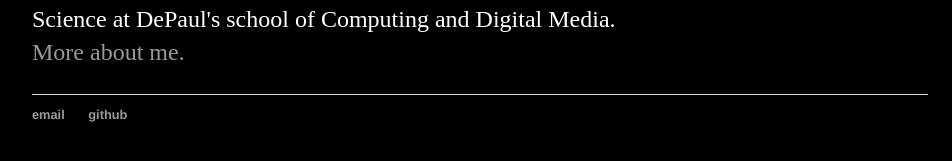
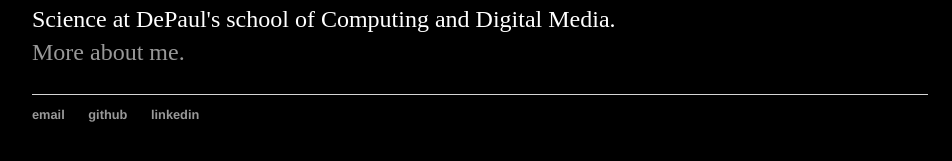
Before and after one commit to bwray/bwray.github.io, a Jekyll site: the page built from index.html, in a window 1280 px wide. Shown: the part 262-423 px from the top of the page, without its empty margins (160-1112 px from the left). Built offline with Jekyll 4.4.1, drawn with Linux system fonts in a browser that asks for light colours.

Commit message:
added linkedin link to footer

```diff
--- a/_layouts/default.html
+++ b/_layouts/default.html
@@ -24,6 +24,7 @@
 	    		<ul>
 	        		<li><a href="mailto:brianwray26@gmail.com">email</a></li>
 	        		<li><a href="https://github.com/bwray">github</a></li>
+				<li><a href="https://www.linkedin.com/in/brian-wray-8a689918">linkedin</a></li>
 				</ul>
 			</footer>
 		</body>
```
